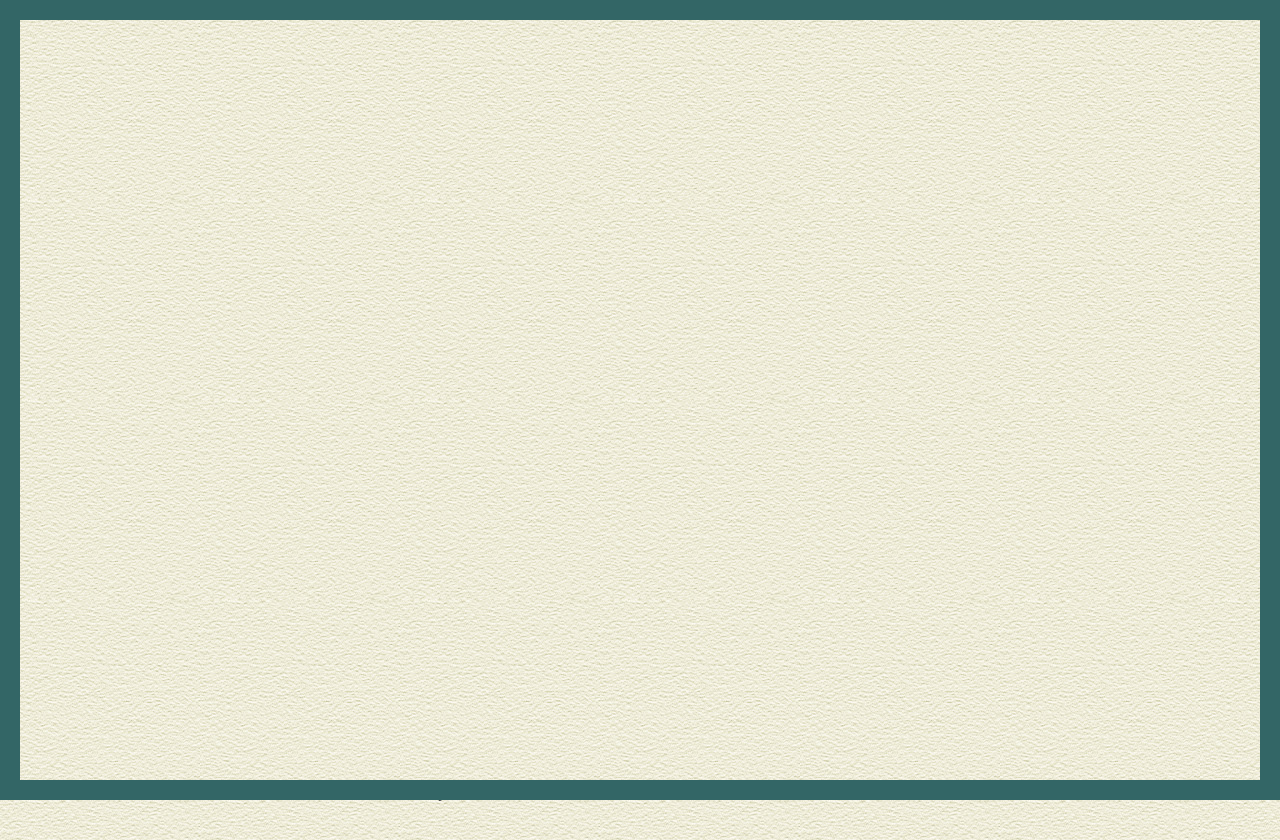
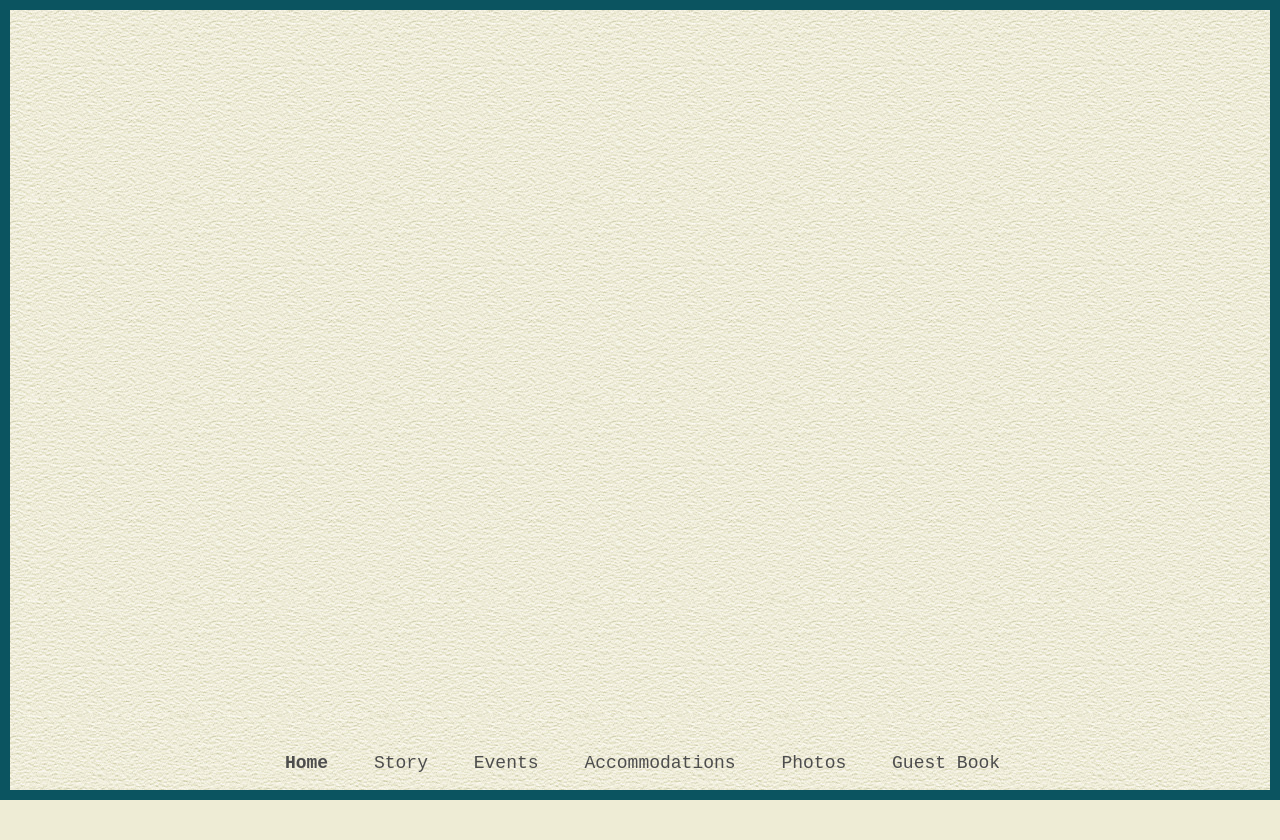
Before and after one commit to arathnam/wedding-website, a Python web app: template templates/home.html in a window 1280 px wide. After the commit the page ends 800 px from the top, so only its background shows below. Run offline with Jinja, Linux system fonts and the light colour scheme; the template is opened without the code that fills it, so the values that code supplies are empty.

Commit message:
Sticking footer to bottom of screen

```diff
--- a/css/base.css
+++ b/css/base.css
@@ -1,20 +1,20 @@
 html, body {
     background-image: url('/img/background.jpg');
-    height: 100%;
-    width: 100%;
     margin: 0;
+    padding: 0;
     font-family: Courier New;
 }
 
 #top, #bottom, #left, #right {
-    background: rgb(51, 102, 102);
+    background: #0B5460;
     position: fixed;
+    z-index: 100;
 }
 
 #left, #right {
     top: 0;
     bottom: 0;
-    width: 20px;
+    width: 10px;
 }
 
 #left {
@@ -28,7 +28,7 @@ html, body {
 #top, #bottom {
     left: 0;
     right: 0;
-    height: 20px;
+    height: 10px;
 }
 
 #top {
@@ -39,52 +39,64 @@ html, body {
     bottom: 0;
 }
 
-#base-container-wrapper {
-    padding: 20px;  /* To match the bounding box */
-    display: table;
-    height: 100%;
+#base-container {
     width: 100%;
+    margin-bottom: 70px; /* To match page borders + height of footer */
+}
+
+#base-body {
+    overflow: auto;
+    margin: 10px; /* To match page borders */
+}
+
+/* Make Footer Sticky */
+#footer-container {
+    background-image: url('/img/background.jpg');
+    bottom: 10px; /* To match page borders */
+    height: 60px;
+    position: fixed;
+    width: 100%;
+    z-index: 10;
+    padding-bottom: 15px;
     text-align: center;
 }
 
-#base-container {
-    display: table-row;
-    height: 100%;
+#footer {
+    margin-left: 10px; /* To match page borders */
+    margin-right: 10px; /* To match page borders */
+    line-height: 60px;
 }
 
-#base-body {
-    height: 100%;
-    overflow: auto;
+#footer nav {
+    font-size: 18px;
 }
 
-.footer {
-    display: table-row;
-}
-
-.footer nav {
-    font-size: 18px;
-}
-.footer nav li {
+#footer nav li {
     display: inline;
     padding-right: 35px;
 }
-.footer nav li a {
+
+#footer nav li a {
     text-decoration: none;
     color: rgb(77, 77, 77);
 }
-.footer nav li a:hover {
+
+#footer nav li a:hover {
     text-decoration: underline;
 }
-.footer nav li.active a {
+
+#footer nav li.active a {
     font-weight: bold;
 }
 
 .teal-color {
-    color: #336666;
+    color: #0B5460;
 }
+
 .orange-color {
     color: #F15A24;
 }
+
 .gray-color {
     color: #4D4D4D;
 }
@@ -92,10 +104,13 @@ html, body {
 #main {
     position: absolute;
     display: inline-block;
-    margin-top: 20px;  /* To ensure there is room for the border */
+    width: 800px;
+    max-width: 100%;
+    margin-top: 10px;  /* To ensure there is room for the border */
 }
 
 #main img {
     visibility: hidden;
-    width: 800px;
+    max-width: 100%;
+    height: auto;
 }
--- a/templates/base.html
+++ b/templates/base.html
@@ -15,14 +15,15 @@
     <div id="top"></div>
     <div id="bottom"></div>
 
-    <div id="base-container-wrapper">
-        <div id="base-container">
-            <div id="base-body">
-                {% block body %}
-                {% endblock %}
-            </div>
+    <div id="base-container">
+        <div id="base-body">
+            {% block body %}
+            {% endblock %}
         </div>
+    </div>
 
+    <div id="footer-container">
+        <div id="footer">
         {% set navigation_bar = [
             ('/home', 'home', 'Home'),
             ('/story', 'story', 'Story'),
@@ -32,7 +33,6 @@
             ('/guest_book', 'guest_book', 'Guest Book')
         ] -%}
         {% set active_page = active_page|default('home') -%}
-        <footer class="footer">
             <nav>
                 <ul>
                     {% for href, id, caption in navigation_bar %}
@@ -40,7 +40,7 @@
                     {% endfor %}
                 </ul>
             </nav>
-        </footer>
+        </div>
     </div>
 </body>
 
```
